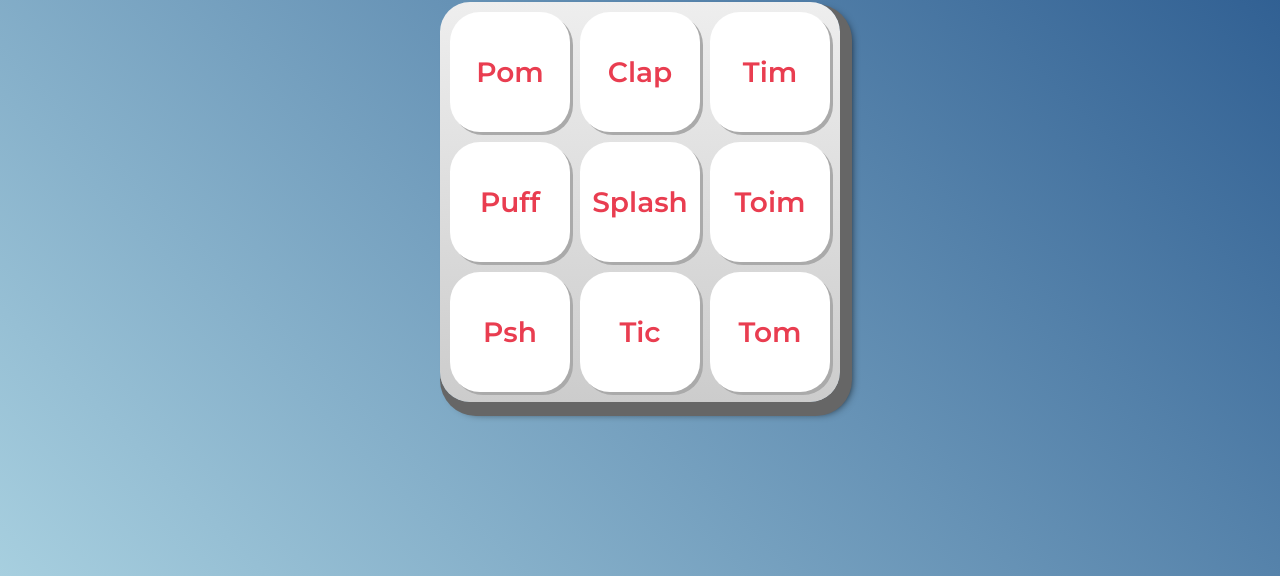
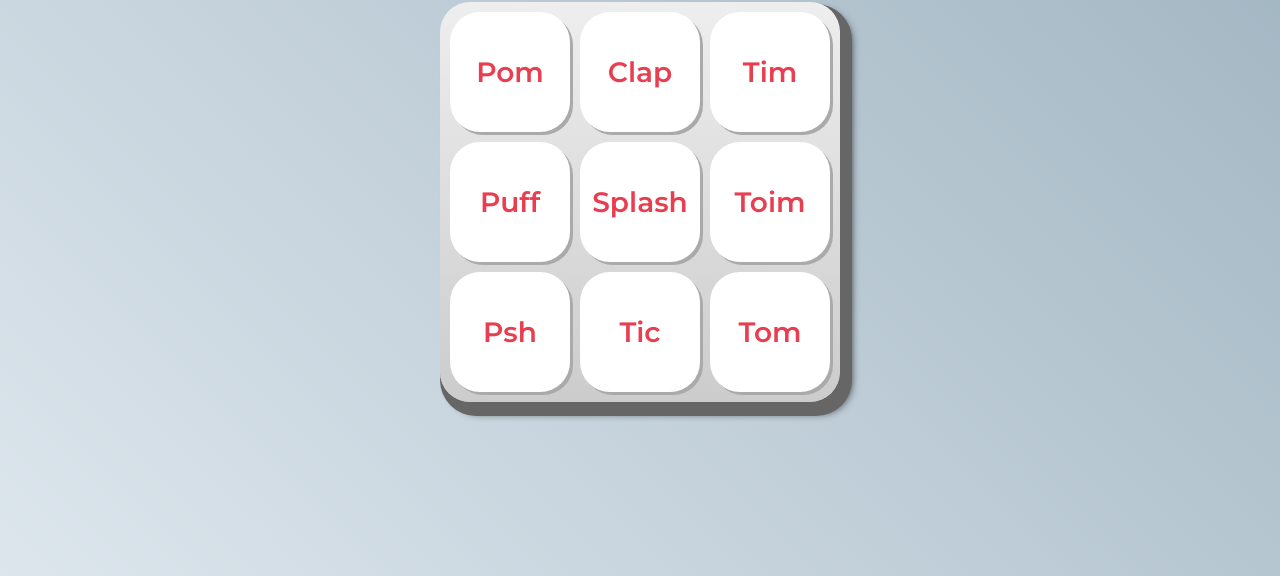
Before and after one commit to thales32k0/thales_midi, a plain HTML site: page index.html in a window 1280 px wide. Shown: the part 224-800 px from the top of the page. Drawn offline with Linux system fonts and the light colour scheme.

Commit message:
Update estilos.css

```diff
--- a/estilos.css
+++ b/estilos.css
@@ -8,7 +8,7 @@
 
 body {
   align-items: center;
-  background: linear-gradient(45deg, #a7cfdf 0%,#23538a 100%);
+  background: linear-gradient(45deg, #DDE6ED 0%, #9DB2BF 100%);
   display: flex;
   justify-content: center;
   flex-direction: column;
```
